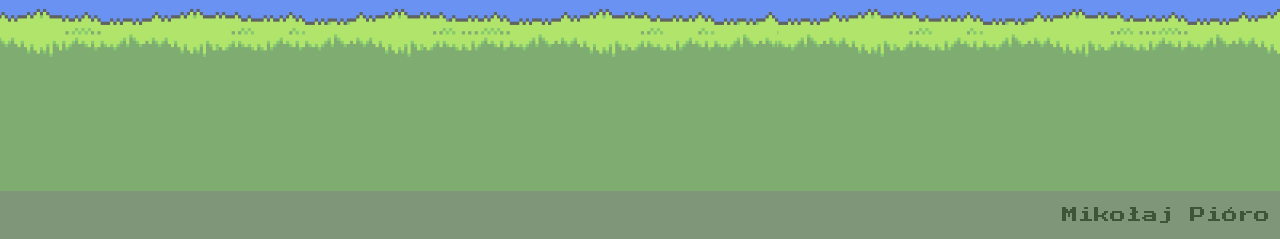
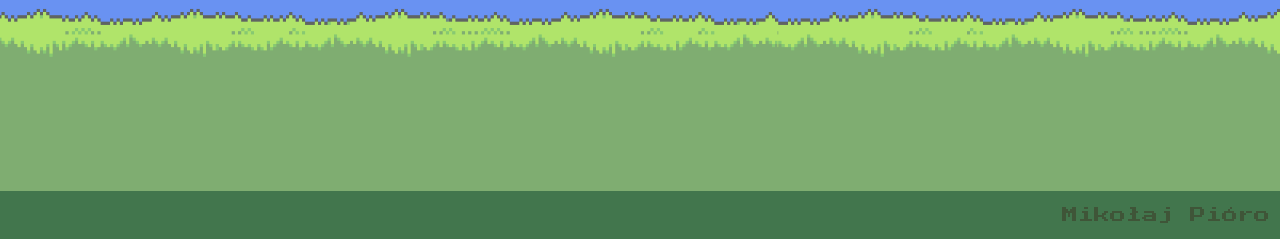
Before and after one commit to mikolajpioro/PokemonGamesFastAPI, a FastAPI app: page / in a window 1280 px wide. Shown: the part 561-800 px from the top of the page. Run offline with FastAPI, Linux system fonts and the light colour scheme.

Commit message:
Update footer background color to enhance visual consistency

```diff
--- a/static/styles.css
+++ b/static/styles.css
@@ -55,7 +55,7 @@ footer {
     display: flex;
     justify-content: flex-end;
     width: 100%;
-    background-color: grey;
+    background-color: rgb(6,64,43);
     opacity: 0.5;
     font-size: 16px;
     padding-right: 20px;
```
